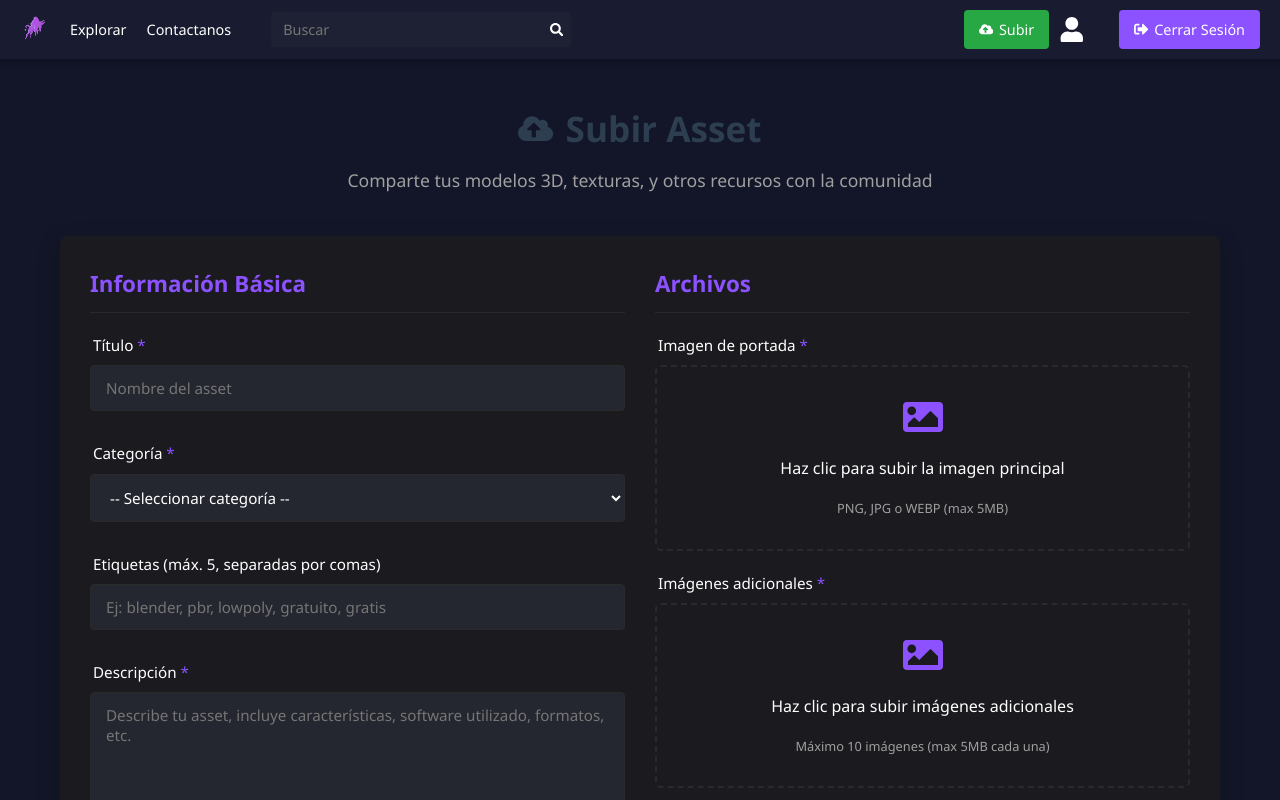
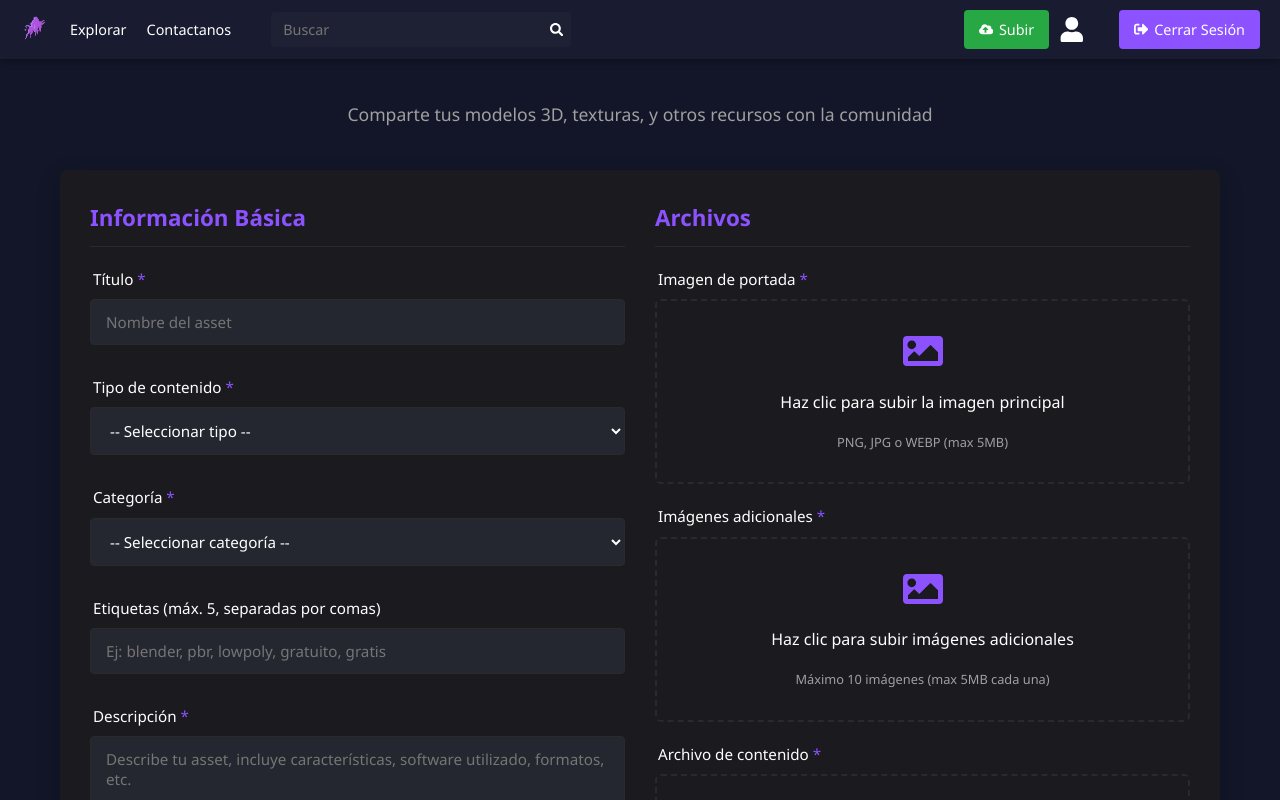
Before and after one commit to vancovx/BULL3D, a React (Create React App) app in the folder frontend/: page /upload in a window 1280 px wide. Built offline with nearby package versions, Linux system fonts and the light colour scheme; sample sign-in values are in the browser's storage.

Commit message:
Más cosas

```diff
--- a/frontend/src/App.js
+++ b/frontend/src/App.js
@@ -8,7 +8,7 @@ import Inicio from './pages/Inicio'
 import ViewAsset from './pages/ViewAsset'
 import Profile from './pages/Profile'
 import Contact from './pages/Contact'
-import UploadAsset from './pages/UploadAsset' // Importación del nuevo componente
+import UploadAsset from './pages/UploadAsset'
 import './App.css'
 
 function App() {
--- a/frontend/src/pages/UploadAsset.jsx
+++ b/frontend/src/pages/UploadAsset.jsx
@@ -34,12 +34,14 @@ function UploadAsset() {
   const [content, setContent] = useState(null)
   const [contentName, setContentName] = useState('')
 
-  // Comprobar si el usuario ha iniciado sesión
+  // Comprobar si el usuario ha iniciado sesión y resetear estado al montar
   useEffect(() => {
+    dispatch(reset())
+
     if (!user) {
       navigate('/login')
     }
-  }, [user, navigate])
+  }, [user, navigate, dispatch])
 
   // Manejar respuestas de la API
   useEffect(() => {
@@ -47,12 +49,13 @@ function UploadAsset() {
       toast.error(message)
     }
 
+    // Solo mostrar mensaje de éxito y redirigir si realmente se ha enviado el formulario
     if (isSuccess) {
       toast.success('Asset subido correctamente')
       navigate('/')
-      dispatch(reset())
     }
 
+    // Limpiar al desmontar
     return () => {
       dispatch(reset())
     }
@@ -158,7 +161,6 @@ function UploadAsset() {
   return (
     <div className="upload-container">
       <div className="upload-header">
-        <h1><FaCloudUploadAlt /> Subir Asset</h1>
         <p>Comparte tus modelos 3D, texturas, y otros recursos con la comunidad</p>
       </div>
 
@@ -179,6 +181,24 @@ function UploadAsset() {
                   onChange={onChange}
                   placeholder="Nombre del asset"
                 />
+              </div>
+
+              <div className="form-group">
+                <label htmlFor="typeContent">Tipo de contenido <span className="required">*</span></label>
+                <select
+                  id="typeContent"
+                  name="typeContent"
+                  value={formData.typeContent}
+                  onChange={onChange}
+                >
+                  <option value="">-- Seleccionar tipo --</option>
+                  <option value="Modelo 3D">Modelo 3D</option>
+                  <option value="Textura">Textura</option>
+                  <option value="Material">Material</option>
+                  <option value="Plugin">Plugin</option>
+                  <option value="Blueprint">Blueprint</option>
+                  <option value="Tutorial">Tutorial</option>
+                </select>
               </div>
 
               <div className="form-group">
--- a/frontend/src/pages/ViewAsset.css
+++ b/frontend/src/pages/ViewAsset.css
@@ -1,4 +1,14 @@
-.asset-view-container {
+.thumbnail-empty {
+  opacity: 0.5;
+  border: 2px dashed rgba(255, 255, 255, 0.2);
+  background-color: rgba(37, 39, 48, 0.5);
+}
+
+.thumbnail-empty .image-placeholder {
+  background-color: transparent;
+  font-size: 0.8rem;
+  color: rgba(255, 255, 255, 0.5);
+}.asset-view-container {
   max-width: 1200px;
   margin: 0 auto;
   padding: 20px;
@@ -86,8 +96,11 @@
 .asset-thumbnails {
   display: flex;
   flex-direction: row;
-  gap: 10px;
-  margin-top: 10px;
+  gap: 15px;
+  margin-top: 15px;
+  width: 100%;
+  justify-content: flex-start; /* Alinear desde la izquierda */
+  max-width: 540px;  /* Espacio para 3 miniaturas (170px cada una) + 2 gaps (15px cada uno) */
 }
 
 .thumbnail {
--- a/frontend/src/pages/ViewAsset.jsx
+++ b/frontend/src/pages/ViewAsset.jsx
@@ -155,7 +155,6 @@ function ViewAsset() {
 
   return (
     <>
-
       {/* Contenedor principal */}
       <div className="main-container">
         {/* Sección de visualización del modelo */}
@@ -188,7 +187,7 @@ function ViewAsset() {
           {/* Miniaturas */}
           {additionalImages && additionalImages.length > 0 && (
             <div className="asset-thumbnails">
-              {additionalImages.map((imageUrl, index) => (
+              {additionalImages.slice(0, 3).map((imageUrl, index) => (
                 <div className="thumbnail" key={index}>
                   {!imagesLoaded[index] && !imagesError[index] && (
                     <div className="image-placeholder">Cargando...</div>
```
Also changed, not shown: frontend/src/components/Footer.jsx (+36 -0 lines), frontend/src/components/Footer.css (added).
